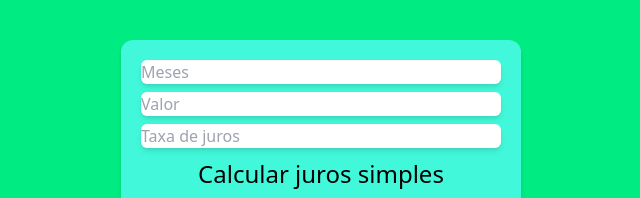
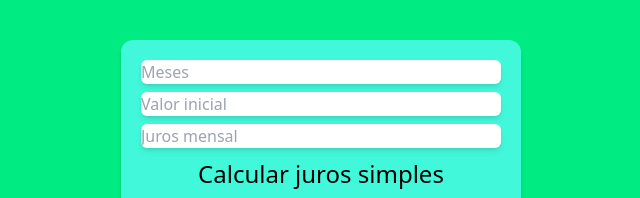
Before and after one commit to marcosaol/CalculadoraJuros, a React (Vite) app: page / in a window 1280 px wide. Shown: the top 198 px of the page, without its empty margins (319-959 px from the left). Built offline with nearby package versions, Linux system fonts and the light colour scheme.

Commit message:
refactor: renamed 'value' to 'initialValue' and merged ValueInput, TimeInput, and RateInput into a single Input component

```diff
--- a/src/App.jsx
+++ b/src/App.jsx
@@ -1,10 +1,8 @@
 import { useState } from "react";
 import Rectangular from "./components/rectangular";
 import Visor from "./components/visor";
-import TimeInput from "./components/timeInput";
-import ValueInput from "./components/valueInput";
 import GoButton from "./components/goButton";
-import RateInput from "./components/rateInput";
+import Input from "./components/input";
 
 function calculateSimpleInterest(time, value, rate) {
   if (isNaN(time) || isNaN(value) || isNaN(rate)) {
@@ -29,7 +27,7 @@ function calculateCompoundInterest(time, value, rate) {
 
 function App() {
   const [time, setTime] = useState();
-  const [value, setValue] = useState();
+  const [initialValue, setInitialValue] = useState();
   const [rate, setRate] = useState();
   const [interest, setInterest] = useState(null);
   const [finalValue, setFinalValue] = useState(null);
@@ -38,9 +36,17 @@ function App() {
   const handleCalculate = (typeInterest) => {
     let interest, finalValue;
     if (typeInterest === 1) {
-      ({ interest, finalValue } = calculateSimpleInterest(time, value, rate));
+      ({ interest, finalValue } = calculateSimpleInterest(
+        time,
+        initialValue,
+        rate
+      ));
     } else {
-      ({ interest, finalValue } = calculateCompoundInterest(time, value, rate));
+      ({ interest, finalValue } = calculateCompoundInterest(
+        time,
+        initialValue,
+        rate
+      ));
     }
     setInterest(interest);
     setFinalValue(finalValue);
@@ -51,9 +57,13 @@ function App() {
     <>
       <div className="h-screen w-screen flex items-center bg-custom-green p-10 flex-col space-y-4 ">
         <Rectangular>
-          <TimeInput time={time} setTime={setTime} />
-          <ValueInput value={value} setValue={setValue} />
-          <RateInput rate={rate} setRate={setRate} />
+          <Input value={time} setValue={setTime} text={"Meses"} />
+          <Input
+            value={initialValue}
+            setValue={setInitialValue}
+            text={"Valor inicial"}
+          />
+          <Input value={rate} setValue={setRate} text={"Juros mensal"} />
           <GoButton
             handleCalculate={handleCalculate}
             text={"Calcular juros simples"}
--- a/src/components/valueInput.jsx
+++ b/src/components/input.jsx
@@ -1,7 +1,7 @@
-function ValueInput({ value, setValue }) {
+function Input({ value, setValue, text }) {
   return (
     <input
-      placeholder="Valor"
+      placeholder={text}
       type="number"
       className="rounded-md  shadow-md w-[100%]"
       value={value}
@@ -10,4 +10,4 @@ function ValueInput({ value, setValue }) {
   );
 }
 
-export default ValueInput;
+export default Input;
--- a/src/components/rateInput.jsx
+++ /dev/null
@@ -1,13 +0,0 @@
-function RateInput({ rate, setRate }) {
-  return (
-    <input
-      placeholder="Taxa de juros"
-      type="number"
-      className="rounded-md  shadow-md w-[100%]"
-      value={rate}
-      onChange={(event) => setRate(event.target.value)}
-    ></input>
-  );
-}
-
-export default RateInput;
--- a/src/components/timeInput.jsx
+++ /dev/null
@@ -1,13 +0,0 @@
-function TimeInput({ time, setTime }) {
-  return (
-    <input
-      placeholder="Meses"
-      type="number"
-      className="rounded-md  shadow-md w-[100%]"
-      value={time}
-      onChange={(event) => setTime(event.target.value)}
-    ></input>
-  );
-}
-
-export default TimeInput;
```
